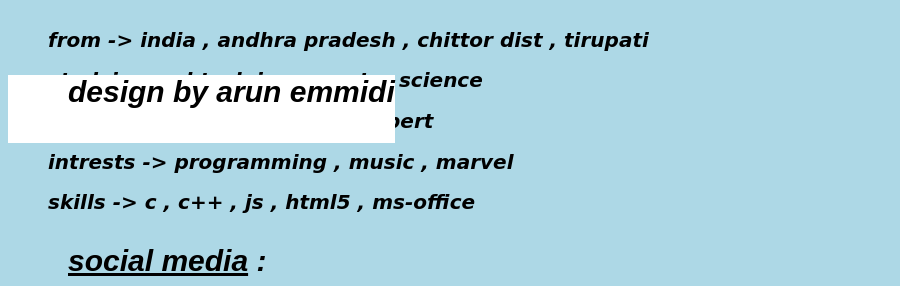
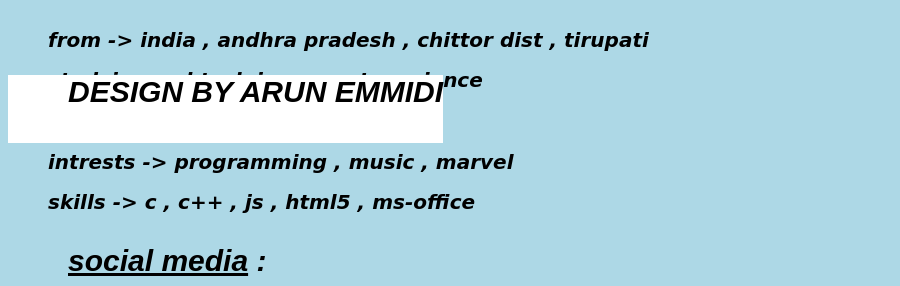
Before and after one commit to arunthe01/arunthe01.github.io, a plain HTML site: page index.html in a window 1280 px wide. Shown: the part 627-913 px from the top of the page, 0-900 px from the left. Drawn offline with Linux system fonts and the light colour scheme.

Commit message:
Update index.html

```diff
--- a/index.html
+++ b/index.html
@@ -112,7 +112,7 @@
  <br>
 
 
- <P style="text-align:center; font-family:ARIAL , cursive ; background-color:white "; class="bottom" width =100%><b><SPAN><U> </U> </SPAN> design by arun emmidi <br><br></b>  </p>
+ <P style="text-align:center; font-family:ARIAL , cursive ; background-color:white "; class="bottom" width =100%><b><SPAN><U> </U> </SPAN> DESIGN  BY  ARUN  EMMIDI<br><br></b>  </p>
 
 
 
```
